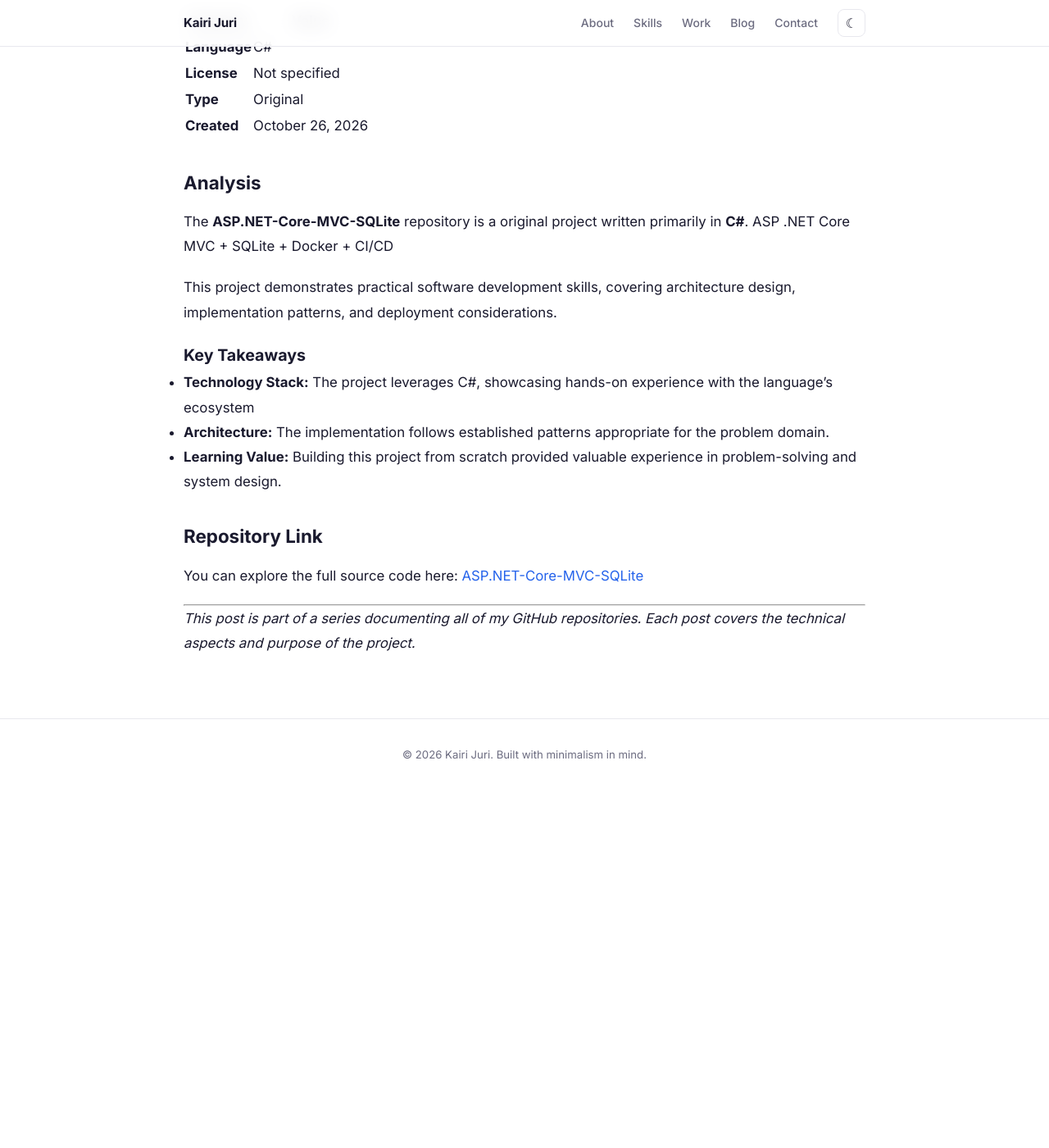
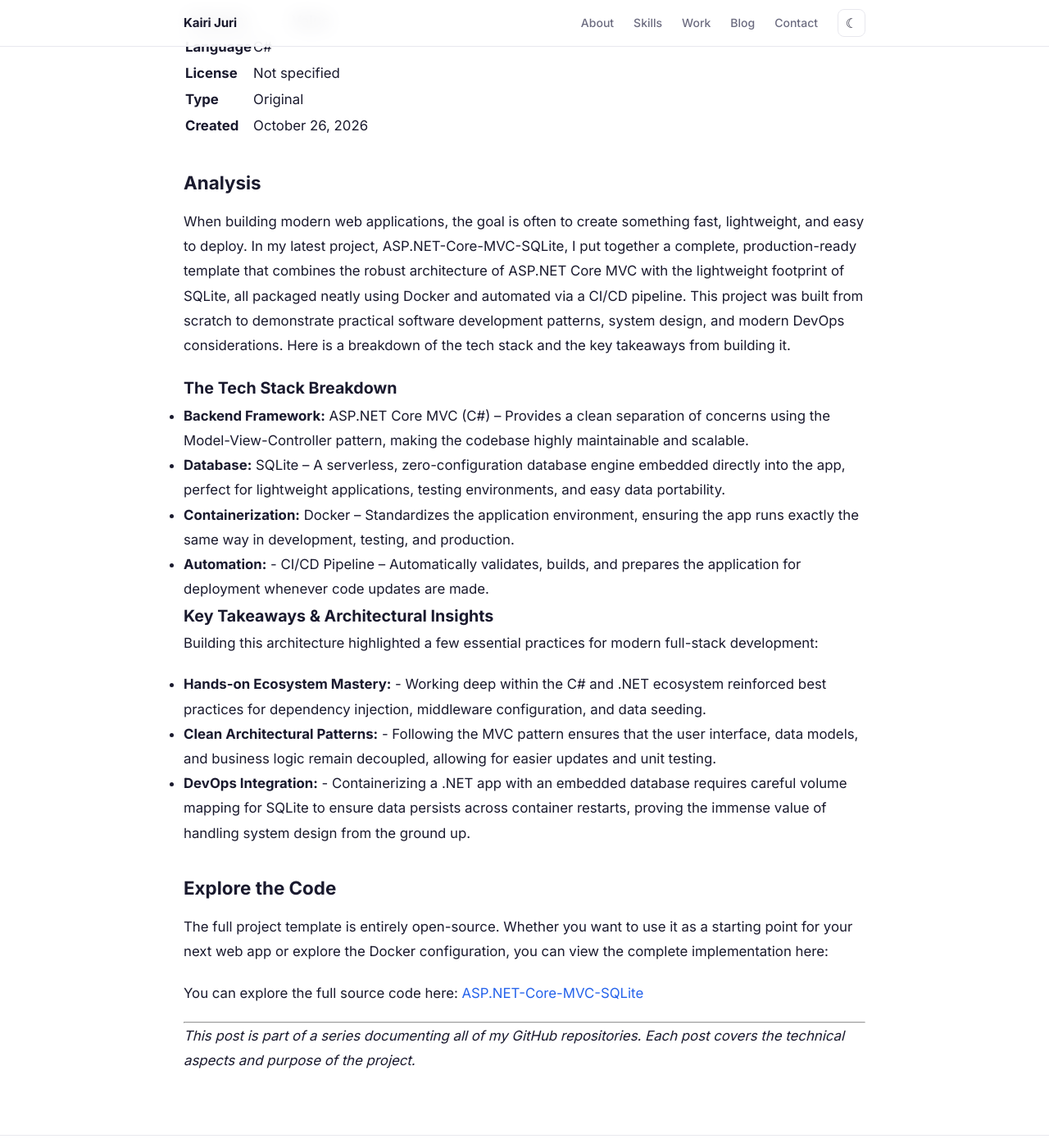
Before and after one commit to harrysuke/harrysuke.github.io, a Jekyll site: the page built from _posts/2026-10-26-asp-net-core-mvc-sqlite.markdown, in a window 1280 px wide and 1400 px high, scrolled down 486 px. Shown: the whole window at 82% size. Built offline with Jekyll 4.4.1, drawn with Linux system fonts in a browser that asks for light colours; before the commit the page ends 1449 px from its top, so only the background shows below that; some of the changed text lies outside the part shown.

Commit message:
Revise blog post on ASP.NET Core MVC with SQLite
Updated the content to provide a detailed overview of the ASP.NET Core MVC, SQLite, and Docker CI/CD project. Enhanced the technical details, analysis, and key takeaways sections.

```diff
--- a/_posts/2026-10-26-asp-net-core-mvc-sqlite.markdown
+++ b/_posts/2026-10-26-asp-net-core-mvc-sqlite.markdown
@@ -8,7 +8,7 @@ categories: csharp
 
 ## Overview
 
-**[ASP.NET-Core-MVC-SQLite](https://github.com/harrysuke/ASP.NET-Core-MVC-SQLite)**
+**[Building a Modern Web App: ASP.NET Core MVC, SQLite, and Docker CI/CD](https://github.com/harrysuke/ASP.NET-Core-MVC-SQLite)**
 
 ASP .NET Core MVC + SQLite + Docker + CI/CD
 
@@ -24,17 +24,25 @@ ASP .NET Core MVC + SQLite + Docker + CI/CD
 
 ## Analysis
 
-The **ASP.NET-Core-MVC-SQLite** repository is a original project written primarily in **C#**. ASP .NET Core MVC + SQLite + Docker + CI/CD
+When building modern web applications, the goal is often to create something fast, lightweight, and easy to deploy. In my latest project, ASP.NET-Core-MVC-SQLite, I put together a complete, production-ready template that combines the robust architecture of ASP.NET Core MVC with the lightweight footprint of SQLite, all packaged neatly using Docker and automated via a CI/CD pipeline.
+This project was built from scratch to demonstrate practical software development patterns, system design, and modern DevOps considerations. Here is a breakdown of the tech stack and the key takeaways from building it.
 
-This project demonstrates practical software development skills, covering architecture design, implementation patterns, and deployment considerations.
+### The Tech Stack Breakdown
 
-### Key Takeaways
+- **Backend Framework:** ASP.NET Core MVC (C#) – Provides a clean separation of concerns using the Model-View-Controller pattern, making the codebase highly maintainable and scalable.
+- **Database:** SQLite – A serverless, zero-configuration database engine embedded directly into the app, perfect for lightweight applications, testing environments, and easy data portability.
+- **Containerization:** Docker – Standardizes the application environment, ensuring the app runs exactly the same way in development, testing, and production.
+- **Automation:** - CI/CD Pipeline – Automatically validates, builds, and prepares the application for deployment whenever code updates are made.
 
-- **Technology Stack:** The project leverages C#, showcasing hands-on experience with the language's ecosystem
-- **Architecture:** The implementation follows established patterns appropriate for the problem domain.
-- **Learning Value:** Building this project from scratch provided valuable experience in problem-solving and system design.
+### Key Takeaways & Architectural Insights
+Building this architecture highlighted a few essential practices for modern full-stack development:
 
-## Repository Link
+- **Hands-on Ecosystem Mastery:** - Working deep within the C# and .NET ecosystem reinforced best practices for dependency injection, middleware configuration, and data seeding.
+- **Clean Architectural Patterns:** - Following the MVC pattern ensures that the user interface, data models, and business logic remain decoupled, allowing for easier updates and unit testing.
+- **DevOps Integration:** - Containerizing a .NET app with an embedded database requires careful volume mapping for SQLite to ensure data persists across container restarts, proving the immense value of handling system design from the ground up.
+
+## Explore the Code
+The full project template is entirely open-source. Whether you want to use it as a starting point for your next web app or explore the Docker configuration, you can view the complete implementation here:
 
 You can explore the full source code here: [ASP.NET-Core-MVC-SQLite](https://github.com/harrysuke/ASP.NET-Core-MVC-SQLite)
 
```
